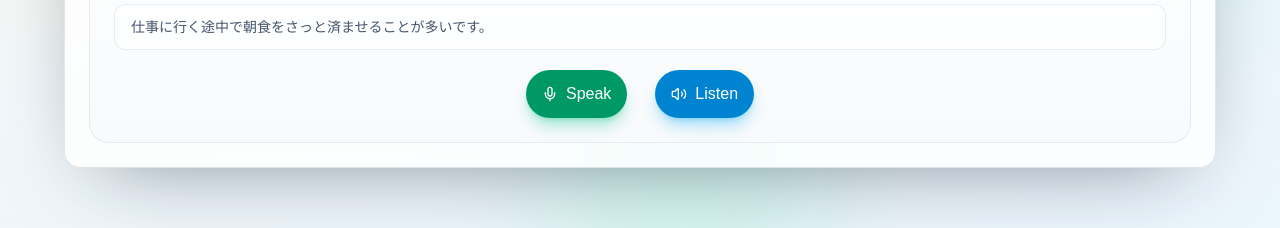
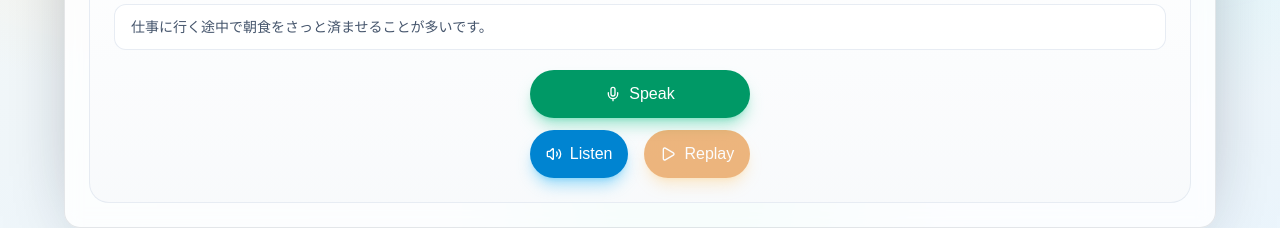
Before and after one commit to tackung/re-say, a React (Vite) app in the folder apps/frontend/: page /app in a window 1280 px wide. Shown: the part 555-783 px from the top of the page. Built offline with nearby package versions, Linux system fonts and the light colour scheme; no server answers; sample sign-in values are in the browser's storage.

Commit message:
feat: 発話音声のreplay機能を追加

```diff
--- a/apps/frontend/src/components/PronunciationAssessment.tsx
+++ b/apps/frontend/src/components/PronunciationAssessment.tsx
@@ -34,10 +34,14 @@ const PronunciationAssessment = () => {
   const [freeModeSentenceInput, setFreeModeSentenceInput] = useState("");
   const [isSynthesizingSpeech, setIsSynthesizingSpeech] = useState(false);
   const [isPlayingExampleSpeech, setIsPlayingExampleSpeech] = useState(false);
+  const [hasSelfRecording, setHasSelfRecording] = useState(false);
+  const [isPlayingSelfRecording, setIsPlayingSelfRecording] = useState(false);
 
   const mediaRecorderRef = useRef<MediaRecorder | null>(null);
   const exampleAudioRef = useRef<HTMLAudioElement | null>(null);
+  const selfRecordingAudioRef = useRef<HTMLAudioElement | null>(null);
   const audioChunksRef = useRef<Blob[]>([]);
+  const selfRecordingUrlRef = useRef<string | null>(null);
 
   const selectedPackage =
     selectedPackageIndex >= 0 ? practicePackages[selectedPackageIndex] : undefined;
@@ -83,6 +87,42 @@ const PronunciationAssessment = () => {
     setIsPlayingExampleSpeech(false);
   }, []);
 
+  const stopSelfRecordingPlayback = useCallback((): void => {
+    const audio = selfRecordingAudioRef.current;
+    if (!audio) {
+      return;
+    }
+
+    audio.pause();
+    audio.onended = null;
+    audio.onerror = null;
+    selfRecordingAudioRef.current = null;
+    setIsPlayingSelfRecording(false);
+  }, []);
+
+  const clearSelfRecording = useCallback((): void => {
+    stopSelfRecordingPlayback();
+
+    const currentUrl = selfRecordingUrlRef.current;
+    if (currentUrl?.startsWith("blob:")) {
+      URL.revokeObjectURL(currentUrl);
+    }
+
+    selfRecordingUrlRef.current = null;
+    setHasSelfRecording(false);
+  }, [stopSelfRecordingPlayback]);
+
+  const storeSelfRecording = useCallback(
+    (audioBlob: Blob): void => {
+      clearSelfRecording();
+
+      const audioUrl = URL.createObjectURL(audioBlob);
+      selfRecordingUrlRef.current = audioUrl;
+      setHasSelfRecording(true);
+    },
+    [clearSelfRecording],
+  );
+
   const movePhraseSelection = (direction: "prev" | "next"): void => {
     if (availablePhrases.length === 0) {
       return;
@@ -104,7 +144,8 @@ const PronunciationAssessment = () => {
     setSelectedPhraseIndex(randomIndex);
   };
 
-  const processAudio = async (audioBlob: Blob): Promise<void> => {
+  const processAudio = useCallback(
+    async (audioBlob: Blob): Promise<void> => {
       if (isFreeMode && freeModeInputError) {
         setError(freeModeInputError);
         return;
@@ -120,6 +161,7 @@ const PronunciationAssessment = () => {
 
       try {
         const wavBlob = await convertToWav(audioBlob);
+        storeSelfRecording(wavBlob);
         const data: AssessmentApiResponse = await assessPronunciation(wavBlob, referenceText);
 
         if (data.status === "error") {
@@ -132,7 +174,9 @@ const PronunciationAssessment = () => {
       } finally {
         setIsLoading(false);
       }
-  };
+    },
+    [freeModeInputError, isFreeMode, referenceText, storeSelfRecording],
+  );
 
   const createMediaRecorder = (stream: MediaStream): MediaRecorder => {
     const mimeType = getSupportedMimeType();
@@ -155,6 +199,7 @@ const PronunciationAssessment = () => {
   const startRecording = async (): Promise<void> => {
     try {
       stopExampleSpeech();
+      stopSelfRecordingPlayback();
       const stream = await navigator.mediaDevices.getUserMedia({
         audio: {
           channelCount: 1,
@@ -191,6 +236,53 @@ const PronunciationAssessment = () => {
           ? caught.message
           : "Failed to access microphone. Please check your permissions.",
       );
+    }
+  };
+
+  const playSelfRecording = async (): Promise<void> => {
+    if (isPlayingSelfRecording) {
+      stopSelfRecordingPlayback();
+      return;
+    }
+
+    const audioUrl = selfRecordingUrlRef.current;
+    if (!audioUrl) {
+      setError("No recording available to replay.");
+      return;
+    }
+
+    setError(null);
+    stopExampleSpeech();
+    stopSelfRecordingPlayback();
+
+    try {
+      const audio = new Audio();
+      audio.preload = "auto";
+      audio.setAttribute("playsinline", "true");
+      audio.src = audioUrl;
+      selfRecordingAudioRef.current = audio;
+
+      audio.onended = () => {
+        if (selfRecordingAudioRef.current === audio) {
+          selfRecordingAudioRef.current = null;
+        }
+        setIsPlayingSelfRecording(false);
+      };
+
+      audio.onerror = () => {
+        if (selfRecordingAudioRef.current === audio) {
+          selfRecordingAudioRef.current = null;
+        }
+        setIsPlayingSelfRecording(false);
+        setError("Failed to play your recording.");
+      };
+
+      audio.load();
+      await audio.play();
+      setIsPlayingSelfRecording(true);
+    } catch (caught) {
+      stopSelfRecordingPlayback();
+      setError(caught instanceof Error ? caught.message : "Failed to play your recording.");
     }
   };
 
@@ -283,12 +375,14 @@ const PronunciationAssessment = () => {
     setSelectedPhraseIndex(0);
     setResult(null);
     setError(null);
-  }, [selectedPackageIndex]);
+    clearSelfRecording();
+  }, [clearSelfRecording, selectedPackageIndex]);
 
   useEffect(() => {
     setResult(null);
     setError(null);
-  }, [selectedPhraseIndex]);
+    clearSelfRecording();
+  }, [clearSelfRecording, selectedPhraseIndex]);
 
   useEffect(() => {
     if (!isFreeMode) {
@@ -296,13 +390,16 @@ const PronunciationAssessment = () => {
     }
     setResult(null);
     setError(null);
-  }, [freeModeSentenceInput, isFreeMode]);
+    clearSelfRecording();
+  }, [clearSelfRecording, freeModeSentenceInput, isFreeMode]);
 
   useEffect(() => {
     stopExampleSpeech();
-  }, [referenceText, stopExampleSpeech]);
+    stopSelfRecordingPlayback();
+  }, [referenceText, stopExampleSpeech, stopSelfRecordingPlayback]);
 
   useEffect(() => () => stopExampleSpeech(), [stopExampleSpeech]);
+  useEffect(() => () => clearSelfRecording(), [clearSelfRecording]);
 
   return (
     <div className="space-y-6">
@@ -325,10 +422,13 @@ const PronunciationAssessment = () => {
         isLoading={isLoading}
         isSynthesizingSpeech={isSynthesizingSpeech}
         isPlayingExampleSpeech={isPlayingExampleSpeech}
+        hasSelfRecording={hasSelfRecording}
+        isPlayingSelfRecording={isPlayingSelfRecording}
         referenceText={referenceText}
         onStartRecording={startRecording}
         onStopRecording={stopRecording}
         onPlayExampleSpeech={playExampleSpeech}
+        onPlaySelfRecording={playSelfRecording}
       />
 
       {isLoading && (
@@ -346,7 +446,7 @@ const PronunciationAssessment = () => {
       {error && (
         <Alert variant="destructive">
           <TriangleAlert className="size-4" />
-          <AlertTitle>Assessment failed</AlertTitle>
+          <AlertTitle>Action failed</AlertTitle>
           <AlertDescription>{error}</AlertDescription>
         </Alert>
       )}
--- a/apps/frontend/src/components/pronunciation-assessment/PracticeContextCard.tsx
+++ b/apps/frontend/src/components/pronunciation-assessment/PracticeContextCard.tsx
@@ -5,6 +5,8 @@ import {
   LoaderCircle,
   Mic,
   OctagonMinus,
+  Play,
+  Square,
   Sparkles,
   Volume2,
   VolumeX,
@@ -35,10 +37,13 @@ type PracticeContextCardProps = {
   isLoading: boolean;
   isSynthesizingSpeech: boolean;
   isPlayingExampleSpeech: boolean;
+  hasSelfRecording: boolean;
+  isPlayingSelfRecording: boolean;
   referenceText: string;
   onStartRecording: () => void;
   onStopRecording: () => void;
   onPlayExampleSpeech: () => void;
+  onPlaySelfRecording: () => void;
 };
 
 export const PracticeContextCard = ({
@@ -60,10 +65,13 @@ export const PracticeContextCard = ({
   isLoading,
   isSynthesizingSpeech,
   isPlayingExampleSpeech,
+  hasSelfRecording,
+  isPlayingSelfRecording,
   referenceText,
   onStartRecording,
   onStopRecording,
   onPlayExampleSpeech,
+  onPlaySelfRecording,
 }: PracticeContextCardProps) => {
   return (
     <Card className="overflow-hidden border-slate-900/10 bg-white/80 shadow-[0_24px_80px_-36px_rgba(15,23,42,0.55)] backdrop-blur dark:border-white/10 dark:bg-slate-900/65">
@@ -204,7 +212,8 @@ export const PracticeContextCard = ({
               : (selectedPhraseJa ?? "日本語訳はありません")}
           </div>
 
-          <div className="mt-5 flex flex-wrap justify-center gap-7">
+          <div className="mt-5 flex justify-center">
+            <div className="inline-grid gap-3">
               {!isRecording ? (
                 <Button
                   onClick={onStartRecording}
@@ -212,11 +221,12 @@ export const PracticeContextCard = ({
                     isLoading ||
                     isSynthesizingSpeech ||
                     isPlayingExampleSpeech ||
+                    isPlayingSelfRecording ||
                     !referenceText ||
                     Boolean(freeModeInputError)
                   }
                   size="lg"
-                className="h-12 rounded-full bg-emerald-600 px-8 text-base text-white shadow-lg shadow-emerald-500/35 hover:bg-emerald-500"
+                  className="h-12 w-full rounded-full bg-emerald-600 px-10 text-base text-white shadow-lg shadow-emerald-500/35 hover:bg-emerald-500"
                 >
                   <Mic className="size-4" />
                   Speak
@@ -225,16 +235,23 @@ export const PracticeContextCard = ({
                 <Button
                   onClick={onStopRecording}
                   size="lg"
-                className="h-12 rounded-full bg-rose-600 px-8 text-base text-white shadow-lg shadow-rose-500/35 hover:bg-rose-500"
+                  className="h-12 w-full rounded-full bg-rose-600 px-10 text-base text-white shadow-lg shadow-rose-500/35 hover:bg-rose-500"
                 >
                   <OctagonMinus className="size-4" />
                   Stop
                 </Button>
               )}
 
+              <div className="flex gap-4">
                 <Button
                   onClick={onPlayExampleSpeech}
-              disabled={isLoading || isRecording || !referenceText || Boolean(freeModeInputError)}
+                  disabled={
+                    isLoading ||
+                    isRecording ||
+                    isPlayingSelfRecording ||
+                    !referenceText ||
+                    Boolean(freeModeInputError)
+                  }
                   size="lg"
                   className={cn(
                     "h-12 rounded-full px-8 text-base text-white shadow-lg",
@@ -252,6 +269,27 @@ export const PracticeContextCard = ({
                   )}
                   {isPlayingExampleSpeech ? "Stop" : "Listen"}
                 </Button>
+
+                <Button
+                  onClick={onPlaySelfRecording}
+                  disabled={isLoading || isRecording || isPlayingExampleSpeech || !hasSelfRecording}
+                  size="lg"
+                  className={cn(
+                    "h-12 rounded-full px-8 text-base text-white shadow-lg",
+                    isPlayingSelfRecording
+                      ? "bg-slate-700 shadow-slate-500/35 hover:bg-slate-600"
+                      : "bg-amber-600 shadow-amber-500/35 hover:bg-amber-500",
+                  )}
+                >
+                  {isPlayingSelfRecording ? (
+                    <Square className="size-4" />
+                  ) : (
+                    <Play className="size-4" />
+                  )}
+                  {isPlayingSelfRecording ? "Stop" : "Replay"}
+                </Button>
+              </div>
+            </div>
           </div>
         </div>
       </CardContent>
```
Lines whose indentation alone changed are shown as unchanged.
